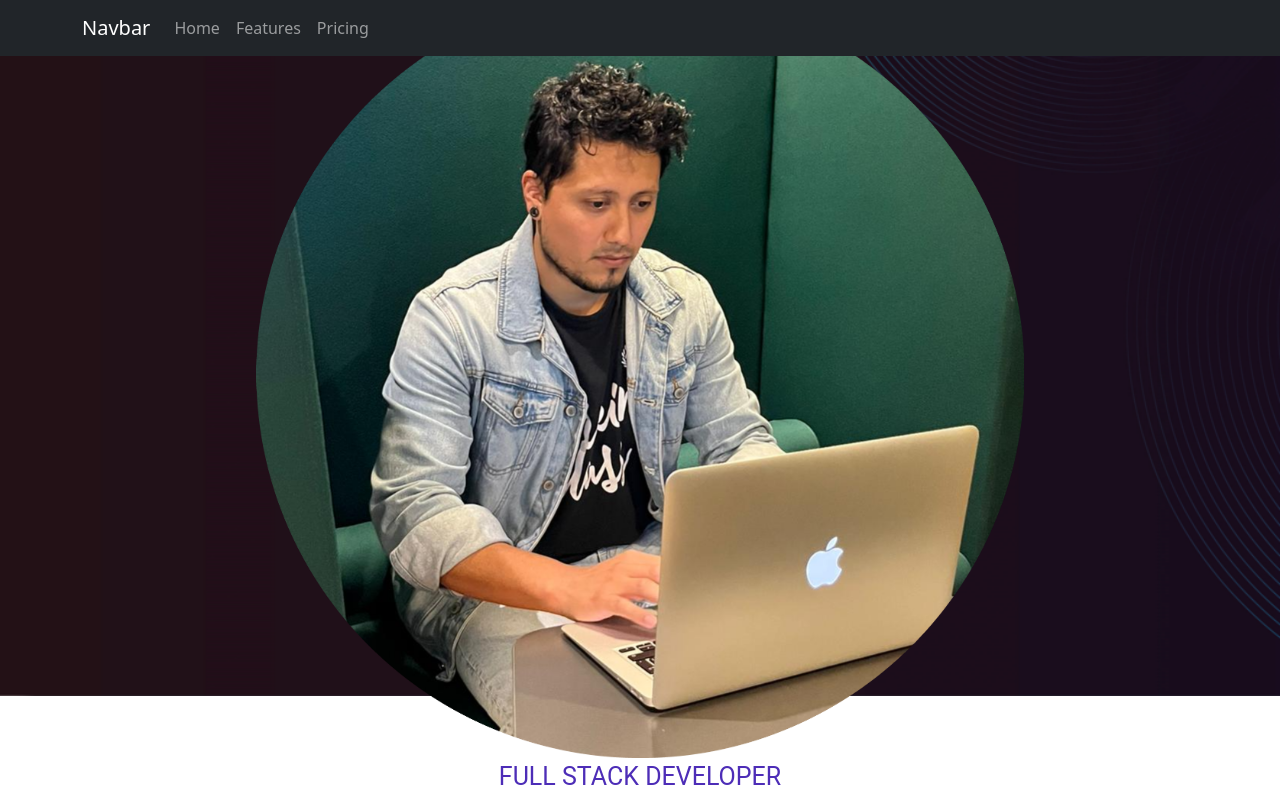
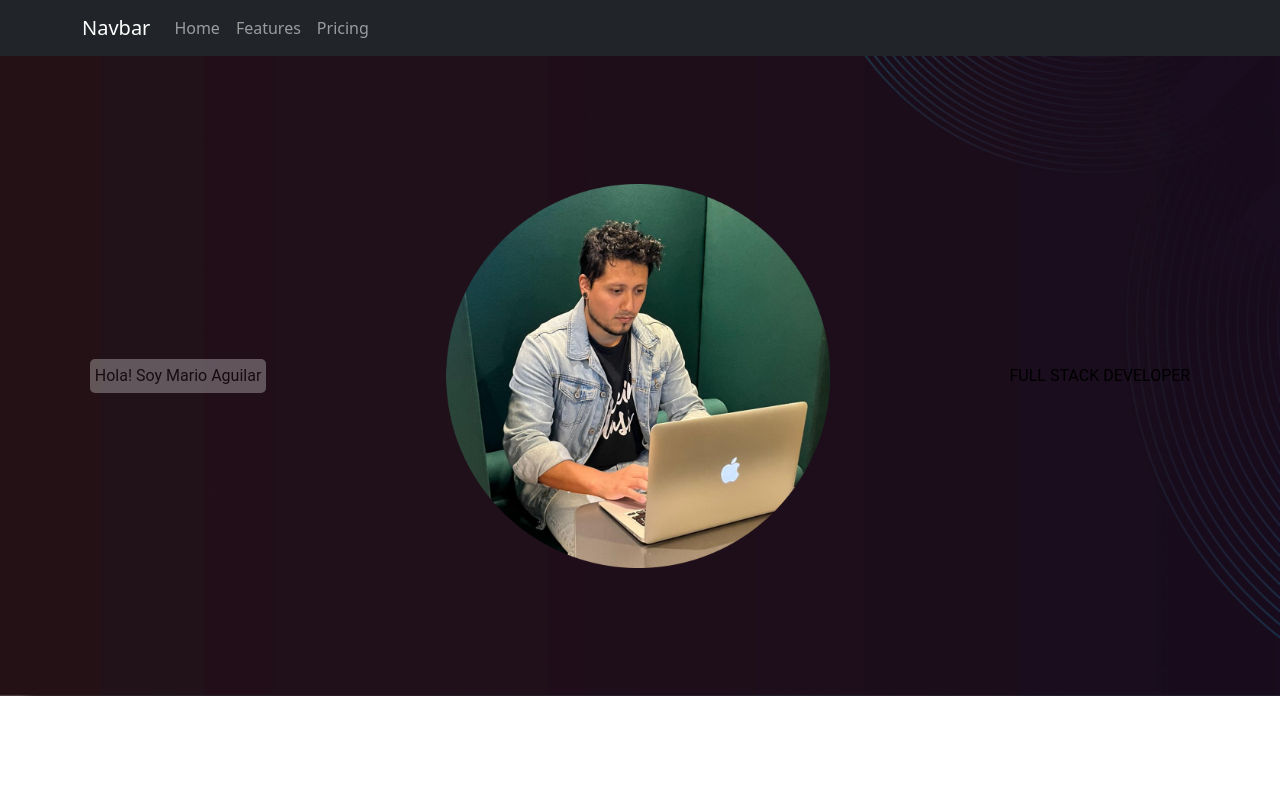
Before and after one commit to MarioAAT/maat-portfolio, a React (Vite) app in the folder portfolioMaat/: page / in a window 1280 px wide. Built offline with nearby package versions, Linux system fonts and the light colour scheme; a web font is replaced by a local one.

Commit message:
Se han modificado y agregado algunos estilos a la pagina home

```diff
--- a/portfolioMaat/src/layouts/home/Home.css
+++ b/portfolioMaat/src/layouts/home/Home.css
@@ -18,8 +18,7 @@
     background-size: cover;
     background-repeat: no-repeat;
     display: flex;
-    flex-direction: column;
-    justify-content: center;
+    justify-content: space-around;
     align-items: center;
     /* background-color: rgba(255, 255, 255, 0.5); */
     color: black;
@@ -27,7 +26,7 @@
 }
 
 .img-muñeco{
-    max-width: 60%;
+    max-width: 30%;
     height: auto;
     /* background-image: url('../../images/muñeco.png');
     background-size: cover;
@@ -35,7 +34,7 @@
     /* opacity: 0.5; */
 }
 
-.saludo-home{
+.saludo{
 
     display: flex;
     display: inline-block;
@@ -49,9 +48,10 @@
     border-radius: 5px;
 }
 
-.titulo-profesion{
+.descripcion-uno{
     color: #4D2DB7;
     font-size: 25px;
+    text-align: justify;
 }
 
 @media (max-width: 768px) {
```
